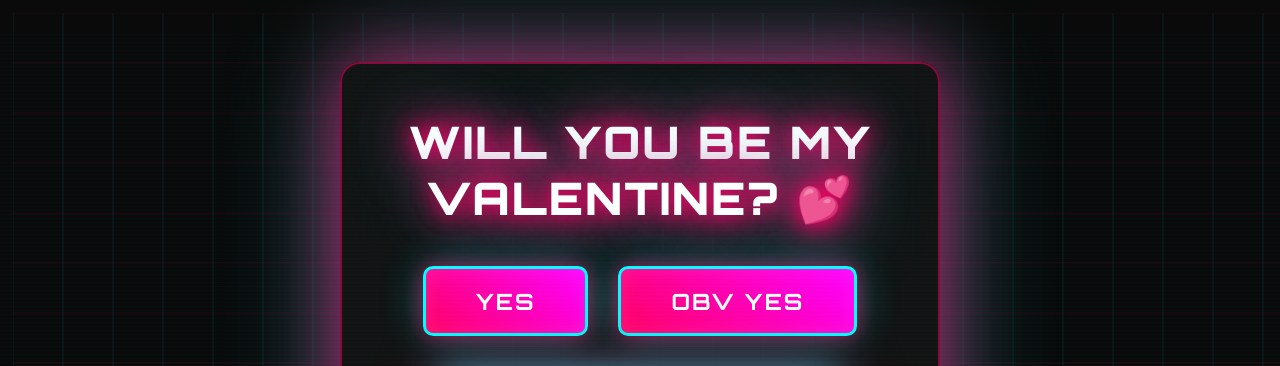
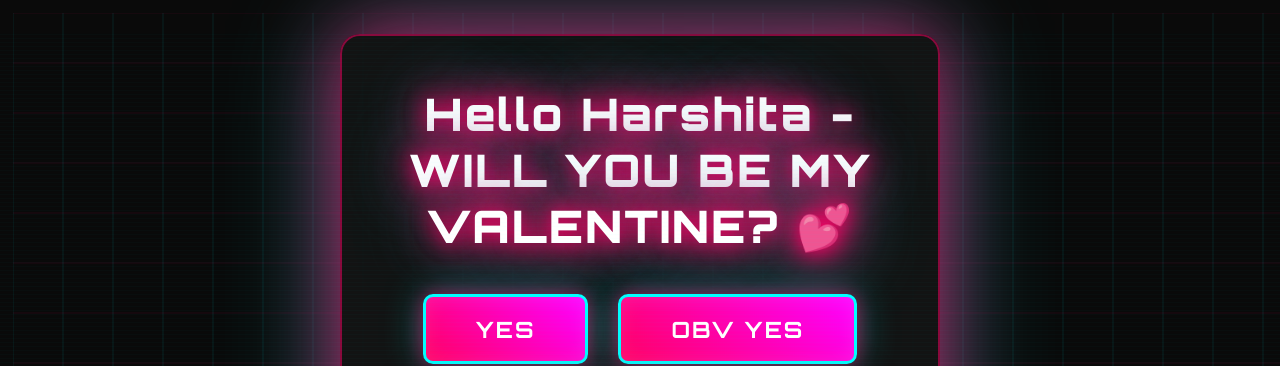
Before and after one commit to shreysachan/vlntn1, a plain HTML site: page index.html in a window 1280 px wide. Shown: the top 366 px of the page. Drawn offline with Linux system fonts and the light colour scheme; a web font is replaced by a local one.

Commit message:
Update index.html

```diff
--- a/index.html
+++ b/index.html
@@ -3,7 +3,7 @@
 <head>
     <meta charset="UTF-8">
     <meta name="viewport" content="width=device-width, initial-scale=1.0">
-    <title>Hello Harshita - Will You Be My Valentine?</title>
+    <title>Will You Be My Valentine?</title>
     <style>
         @import url('https://fonts.googleapis.com/css2?family=Rubik+Glitch&family=Orbitron:wght@700;900&display=swap');
 
@@ -372,7 +372,7 @@
     <div id="particles"></div>
 
     <div class="container">
-        <h1>WILL YOU BE MY VALENTINE? 💕</h1>
+        <h1>Hello Harshita - WILL YOU BE MY VALENTINE? 💕</h1>
 
         <div class="buttons">
             <button onclick="sayYes()">YES</button>
```
